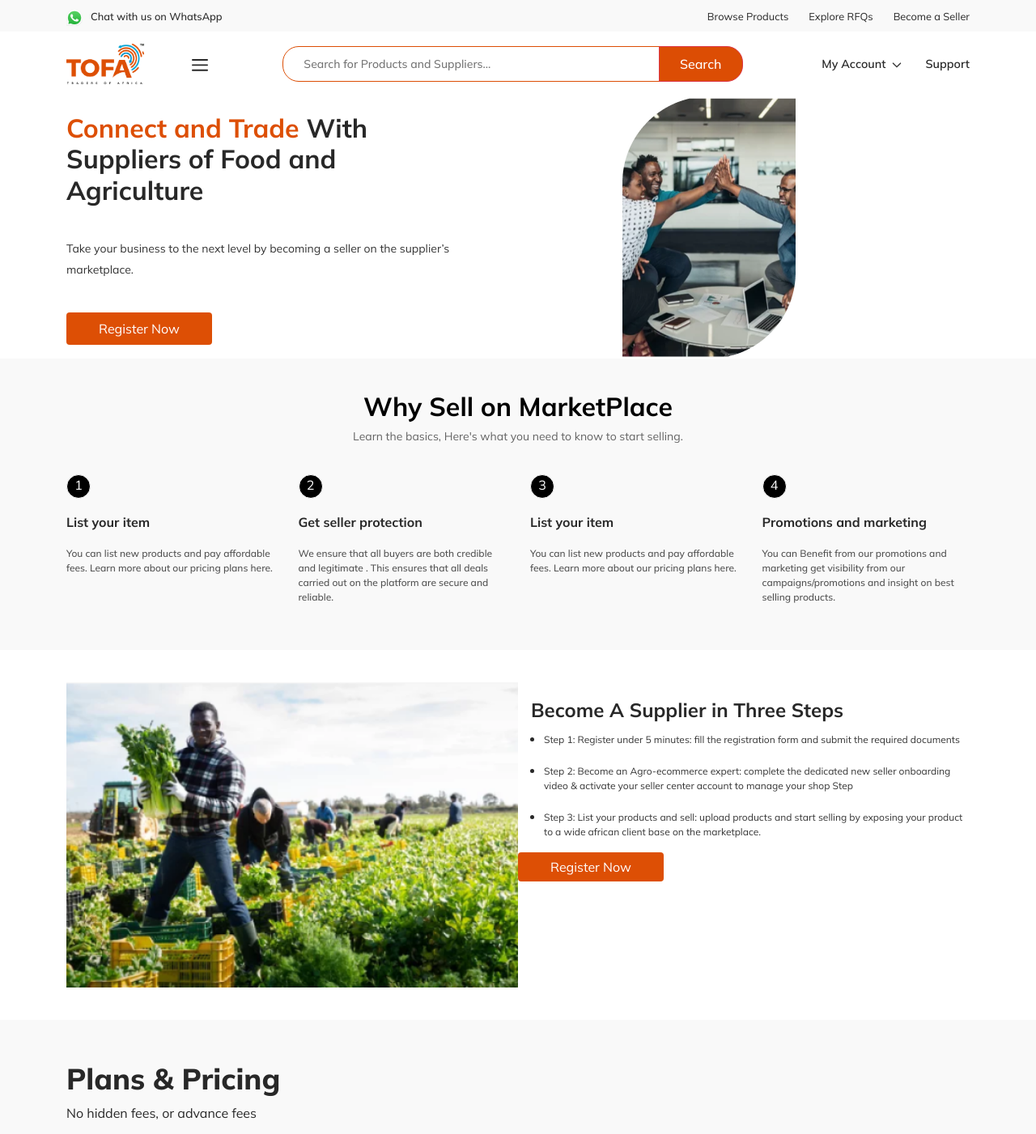
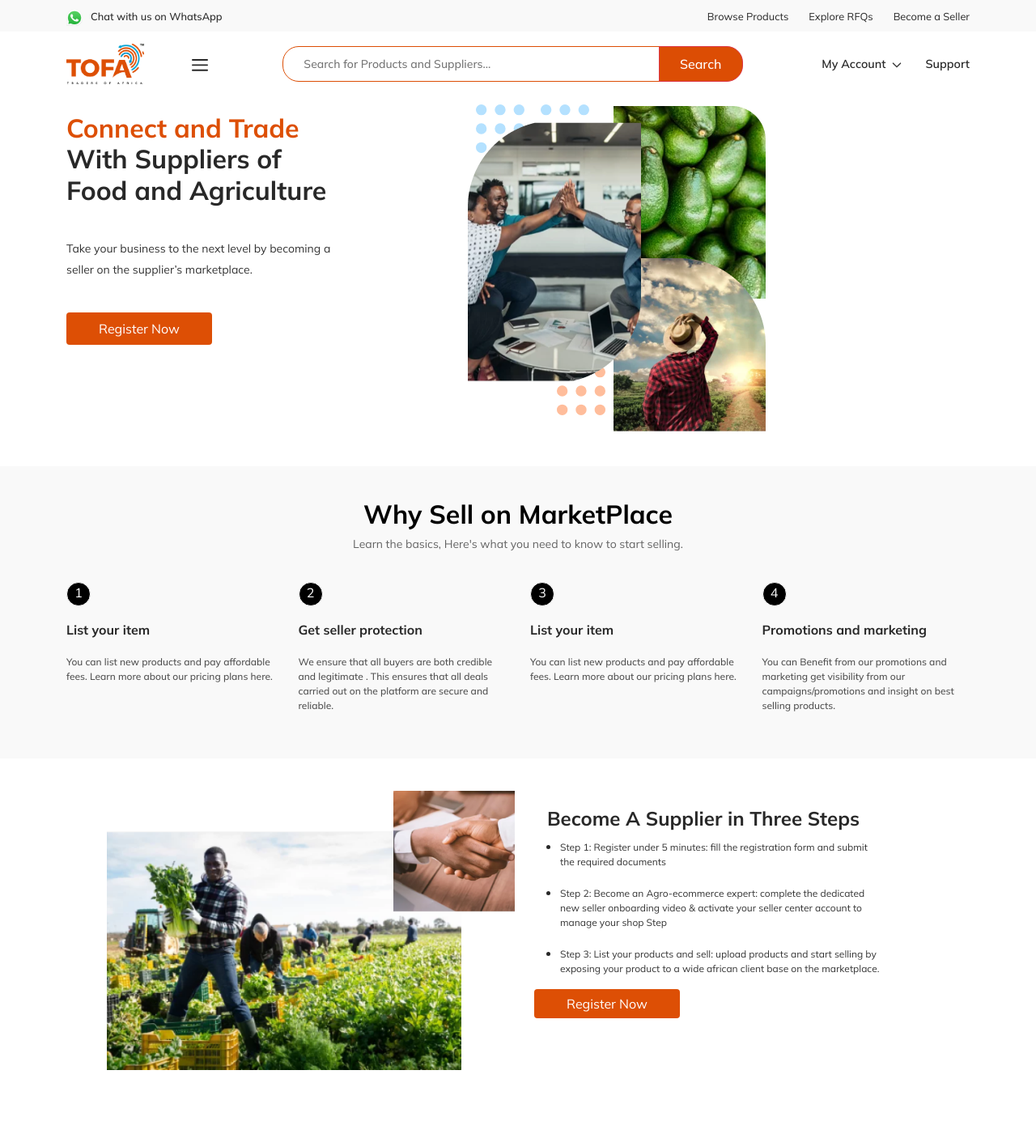
Before and after one commit to Wills-dev/market, a React (Create React App) app: page /oldmutual-Supplier-LandingPage in a window 1280 px wide. Shown: the top 1401 px of the page at 81% size. Built offline with nearby package versions, Linux system fonts and the light colour scheme; some icons are missing.

Commit message:
Add landing page image

```diff
--- a/src/pages/OldMutual/OldMutual.css
+++ b/src/pages/OldMutual/OldMutual.css
@@ -8,6 +8,7 @@
 }
 .oldmutual-landing-register {
   display: flex;
+  padding-bottom: 150px;
 }
 .old-mutual-why-sell {
   padding: 40px 0;
@@ -18,6 +19,8 @@
 }
 .oldmutualsuppliersteps {
   margin-top: 20px;
+  width: 80%;
+
 }
 
 .oldmutualsuppliersteps p {
@@ -27,10 +30,28 @@
 .oldmutual-become-supplier-box {
   display: grid;
   grid-template-columns: 1fr 1fr;
+  grid-column-gap:40px;
 }
-.oldmutual-become-supplier-box img {
+.old-mutual-supplier-image{
+  width: 100%;
+}
+.old-mutual-supplier-image{
+  position: relative;
+  top: 0;
+}
+.oldmutual1{
+  padding: 50px;
+}
+.oldmutual1 img{
   width: 100%;
   height: auto;
+
+
+}
+.oldmutual2{
+position: absolute;
+top: 0;
+left: 75%;
 }
 .oldmutual-becomesupplier {
   display: flex;
@@ -265,6 +286,13 @@
   font-size: 12px;
   font-weight: 600;
 }
+.startselling-button{
+  background: #5EB849;
+  color: white;
+  padding: 5px 20px;
+  border-radius: 4px;
+  border: none;
+}
 @media only screen and (max-width: 1200px) {
   .oldmutual-landing-register {
     display: flex;
@@ -326,4 +354,13 @@ width: 100%;
   font-size: 6px;
   font-weight: 600;
 }
+.oldmutual2{
+position: absolute;
+border: 1px solid green;
+top: 0;
+left: 60%;
 }
+.main-become-seller-image {
+  width: 100%;
+}
+}
--- a/src/pages/OldMutual/OldMutualSupplierLandingPage.js
+++ b/src/pages/OldMutual/OldMutualSupplierLandingPage.js
@@ -9,6 +9,8 @@ import oldmutual1 from "../../assets/img/oldmutual1.png";
 import oldmutual2 from "../../assets/img/oldmutual2.png";
 import { AiOutlineLoading3Quarters } from "react-icons/ai";
 import { AiOutlineCheck } from "react-icons/ai";
+import { TbGridDots } from "react-icons/tb";
+import { RxDragHandleDots2 } from "react-icons/rx";
 import { MdDownloadForOffline } from "react-icons/md";
 import { AiOutlinePlayCircle } from "react-icons/ai";
 import nicee1 from "../../assets/img/nicee1.png";
@@ -35,14 +37,33 @@ const OldMutualSupplierLandingPage = () => {
                 <Button className="changepassword">Register Now</Button>
               </div>
 
-              <div className="seller-landing-images">
-                <div className="Sld-sideimageone">
-                  <img src={sellerlanding1} alt="" className="sellerlanding1" />
+              <div className="seller-landing-images-container">
+                <div className="seller-landing-images">
+                  <div className="Sld-sideimageone">
+                    <div className="sellerlandingdots">
+                      <TbGridDots size={80} style={{ color: "#B4E1FF" }} />
+                      <TbGridDots size={80} style={{ color: "#B4E1FF" }} />
+                    </div>
+
+                    <img
+                      src={sellerlanding1}
+                      alt=""
+                      className="sellerlandingimg"
+                    />
+                    <div className="sellerlandingdotstwo">
+                      <TbGridDots size={80} style={{ color: "#FFBD9B" }} />
+                    </div>
+                  </div>
+                  <div className="Sld-sideimagetwo">
+                    <div className="sellerlandingone">
+                      <img src={sellerlanding3} alt="" />
+                    </div>
+
+                    <div className="sellerlandingtwo">
+                      <img src={sellerlanding2} alt="" />
+                    </div>
+                  </div>
                 </div>
-                {/* <div className="Sld-sideimagetwo">
-                  <img src={sellerlanding2} alt="" className="sellerlanding2" />
-                  <img src={sellerlanding3} alt="" className="sellerlanding3" />
-                </div> */}
               </div>
             </div>
           </div>
@@ -97,17 +118,18 @@ const OldMutualSupplierLandingPage = () => {
         <div className="oldmutual-become-supplier">
           <div className="container">
             <div className="oldmutual-become-supplier-box">
-              <div className="Supplier-image">
-                <img
-                  src={oldmutual2}
-                  alt=""
-                  className="supplyimage1-oldmutual"
-                />
-                {/* <img
-                  src={oldmutual1}
-                  alt=""
-                  className="supplyimage2-oldmutual"
-                /> */}
+              <div className="old-mutual-supplier-image">
+                <div className="oldmutual1">
+                  <img src={oldmutual2} alt="..." />
+                </div>
+                <div className="oldmutual2">
+                  <img
+                    src={oldmutual1}
+                    alt="..."
+                    width="150px"
+                    height="150px"
+                  />
+                </div>
               </div>
               <div className="oldmutualsuppliersteps">
                 <h4>Become A Supplier in Three Steps</h4>
--- a/src/pages/OldMutual/OldMutualSupplierMainLandingPage.js
+++ b/src/pages/OldMutual/OldMutualSupplierMainLandingPage.js
@@ -324,6 +324,7 @@ const OldMutualSupplierMainLandingPage = () => {
             <p>
               join the safest and most trusted Agri-trading platform in Africa.
             </p>
+            <button className="startselling-button">Start Selling</button>
           </div>
         </div>
       </div>
--- a/src/pages/SellersLandingPage/SellersLandingPage.css
+++ b/src/pages/SellersLandingPage/SellersLandingPage.css
@@ -4,10 +4,11 @@
 
 .seller-landing-register {
   background-color: #fff;
+  padding: 40px 0;
 }
 .seller-landing-register-box {
   display: flex;
-  padding: 40px 0;
+  padding-bottom: 150px;
 }
 
 .seller-landing-connect h2 span {
@@ -26,16 +27,46 @@
   line-height: 26px;
   color: rgba(0, 0, 0, 0.8);
 }
+.seller-landing-images-container{
+  width: 100%;
+}
+.seller-landing-images{
+ width: 100%;
+ display: flex;
+ position: relative;
+}
+.sellerlandingimg{
+  margin: -50px 0px -30px 0px;
 
-.seller-landing-images {
+}
+.Sld-sideimageone{
+
+  position: absolute;
+   z-index: 1;
+   display: flex;
+   flex-direction: column;
+
+
+}
+.Sld-sideimagetwo{
+  position: absolute;
+  left: 180px;
   display: flex;
-  width: 50%;
-}
-.seller-landing-connect-images img {
-  width: 100%;
-  height: auto;
+  flex-direction: column;
+  margin-top: 12px;
+
 }
 
+.sellerlandingdotstwo{
+  z-index:-1;
+
+margin-left: 100px;
+}
+
+.sellerlandingtwo{
+  margin-top: -50px;
+
+}
 .seller-landing-connect button,
 .become-supplier button {
   background: #dc4d04;
@@ -112,18 +143,21 @@ color: #000000;
   display: flex;
   flex-direction: row-reverse;
 }
-.Supplier-image {
+.supplier-image {
   position: relative;
 }
-.supplyimage1 {
+.supplier1{
+padding: 40px;
+}
+.supplier2{
   position: absolute;
-  top: 20%;
+  top: 0;
   left: 5%;
 }
-.supplyimage2 {
+.supplier3{
   position: absolute;
-  top: 150px;
-  left: 350px;
+  bottom: 0;
+  right: 18%;
 }
 .plans-pricing {
   padding: 50px 0;
@@ -324,4 +358,26 @@ color: rgba(40, 40, 40, 0.81);
     top: 30%;
     width: 200px;
   }
+
+  .supplier1{
+margin-top: 40px;
+padding: 0;
 }
+  .supplier2{
+  position: absolute;
+  top: 0;
+  left: 2%;
+}
+.supplier3{
+  position: absolute;
+  bottom: -10%;
+  right: 0%;
+}
+.Supplier-steps ul {
+
+    margin-top: 20px;
+}
+.seller-landing-images-container{
+  padding-bottom: 250px;
+}
+}
--- a/src/pages/SuppliersInfo/SupplierInfo.js
+++ b/src/pages/SuppliersInfo/SupplierInfo.js
@@ -49,13 +49,13 @@ const SupplierInfo = () => {
                   <div className="Browse-Product-image">
                     <img src={brosweproduct} alt="" className="d-block w-100" />
                   </div>
-                  {/* <div className="thumbnail-images">
+                  <div className="thumbnail-images">
                     <img src={thumbnail1} alt="..." />
                     <img src={thumbnail2} alt="..." />
                     <img src={thumbnail3} alt="..." />
                     <img src={thumbnail1} alt="..." />
                     <img src={thumbnail2} alt="..." />
-                  </div> */}
+                  </div>
                 </div>
                 <div className="Browse-Product-info-box">
                   <div className="Browse-Product-info">
@@ -238,32 +238,7 @@ const SupplierInfo = () => {
                         </p>
                       </div>
                     </div>
-                    <div className="product-card">
-                      <div className="product-card-img">
-                        <img src={ProductImg3} className="" alt="..." />
-                      </div>
-                      <div className="product-card-info">
-                        <h3 className="seller-name">Viet Delta</h3>
-                        <h2 className="Lp-product-name">Java Peanuts</h2>
-                        <p className="Lp-product-price">
-                          <span className="Lp-currency">USD</span> 500 - 600{" "}
-                          <span className="p-unit">/MT</span>
-                        </p>
-                      </div>
-                    </div>
-                    <div className="product-card">
-                      <div className="product-card-img">
-                        <img src={ProductImg4} className="" alt="..." />
-                      </div>
-                      <div className="product-card-info">
-                        <h3 className="seller-name">Viet Delta</h3>
-                        <h2 className="Lp-product-name">Java Peanuts</h2>
-                        <p className="Lp-product-price">
-                          <span className="Lp-currency">USD</span> 500 - 600{" "}
-                          <span className="p-unit">/MT</span>
-                        </p>
-                      </div>
-                    </div>
+
                   </div>
                 </div>
                 <div className="response-quote-box">
```
Also changed, not shown: src/pages/SellersLandingPage/SellersLandingPage.js (+33 -17 lines).
